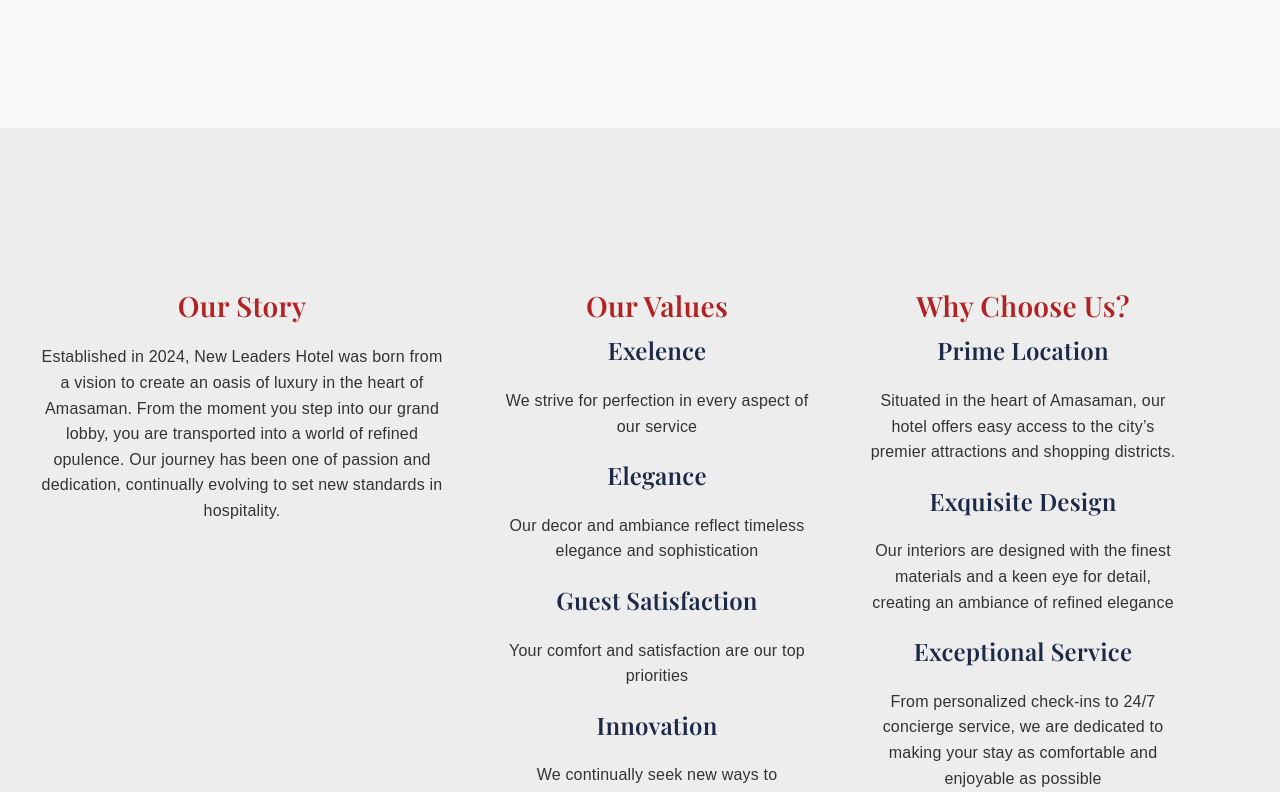
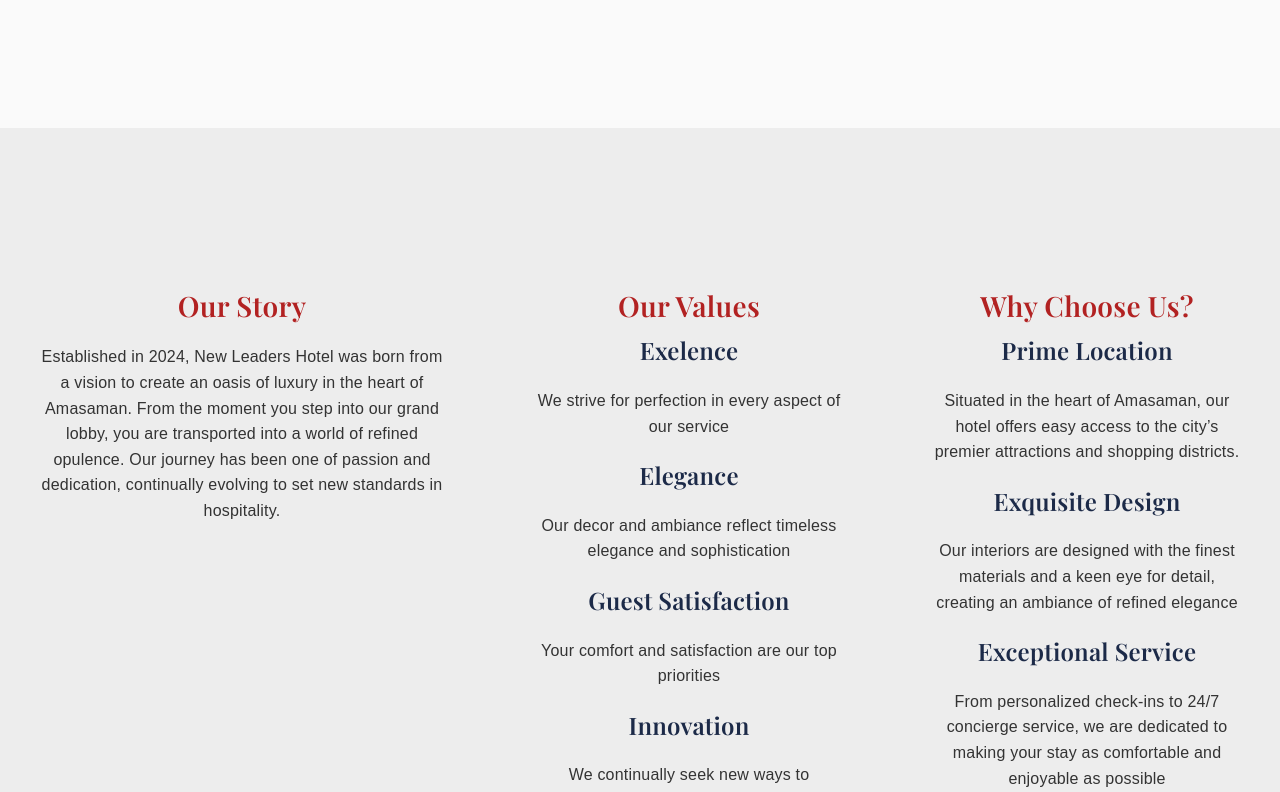
Before and after one commit to dalry-brown/New-leaders-hotel-v2-, a React (Vite) app: page /about in a window 1280 px wide. Shown: the part 640-1432 px from the top of the page. Built offline with nearby package versions, Linux system fonts and the light colour scheme; a web font is replaced by a local one.

Commit message:
bug 1.0.1 fixed

```diff
--- a/src/styles/view-styles/about.module.css
+++ b/src/styles/view-styles/about.module.css
@@ -76,7 +76,7 @@
     display: flex;
     flex-direction: row;
     align-items: flex-start;
-    justify-content: flex-start;
+    justify-content: space-between;
     gap: 60px;
 }
 
```
